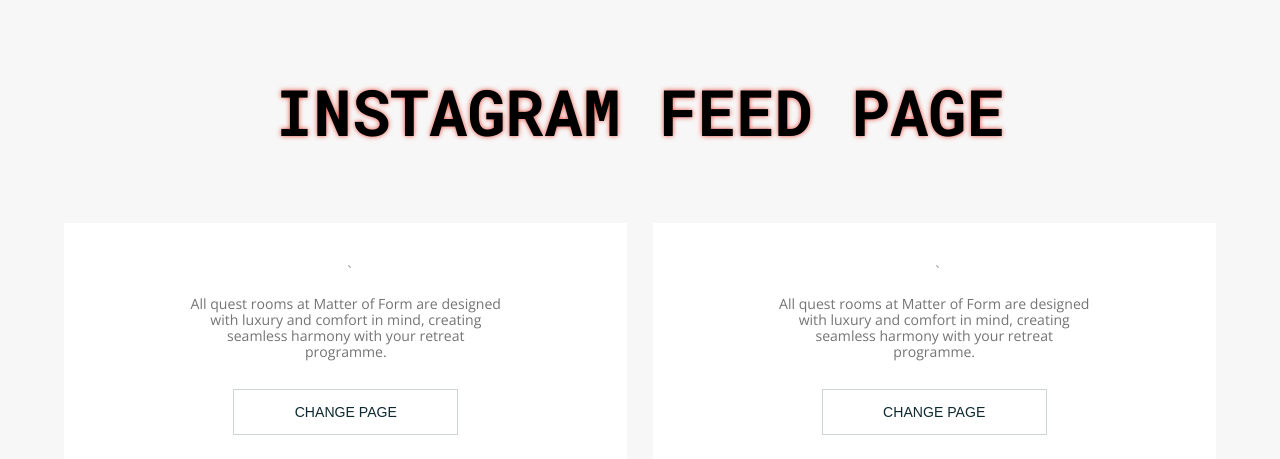
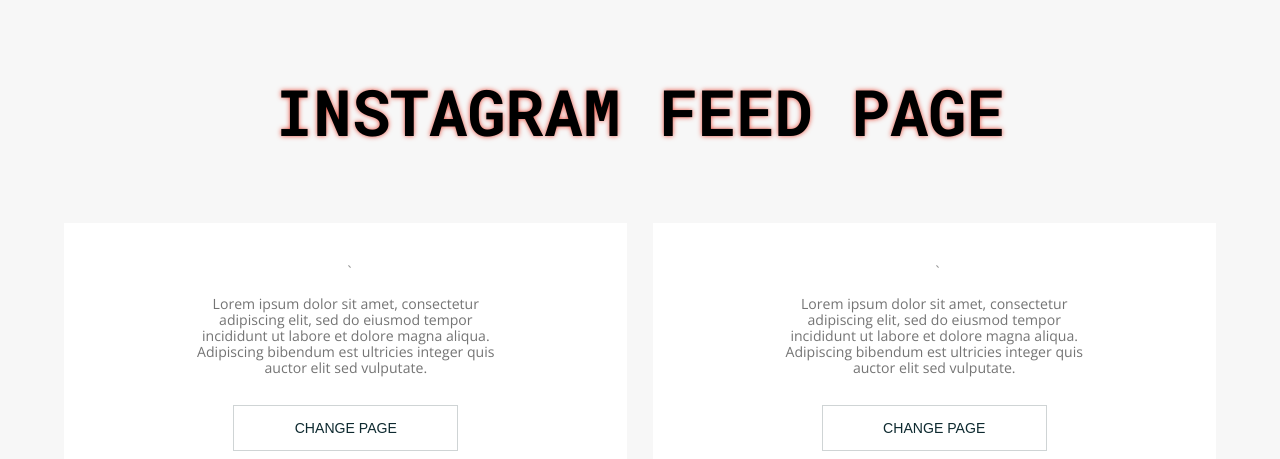
Before and after one commit to arko8919/instagram-feed-page, a React app: page / in a window 1280 px wide. Shown: the top 459 px of the page. Built offline with nearby package versions, Linux system fonts and the light colour scheme; no server answers.

Commit message:
index.html fixes and desc change

```diff
--- a/public/index.html
+++ b/public/index.html
@@ -19,10 +19,9 @@
     <title>Instagram Feed Page</title>
 </head>
 <body>
+<div id="root"></div>
 <noscript>
     You need to enable JavaScript to run this app.
 </noscript>
-<div id="root"></div>
-
 </body>
 </html>
--- a/src/js/components/copy.js
+++ b/src/js/components/copy.js
@@ -11,8 +11,7 @@
                 </div>
             </h2>
             <p>
-                All quest rooms at Matter of Form are designed with luxury and comfort in mind, creating seamless
-                harmony with your retreat programme.
+                Lorem ipsum dolor sit amet, consectetur adipiscing elit, sed do eiusmod tempor incididunt ut labore et dolore magna aliqua. Adipiscing bibendum est ultricies integer quis auctor elit sed vulputate.
             </p>
             <Button
                 onClick={props.onClick}
--- a/src/js/containers/section.js
+++ b/src/js/containers/section.js
@@ -104,6 +104,7 @@
     }
 
     render() {
+        console.log(this.state.response);
         return (
             <section>
                 <Page
```
Also changed, not shown: dist/main.js (added).
